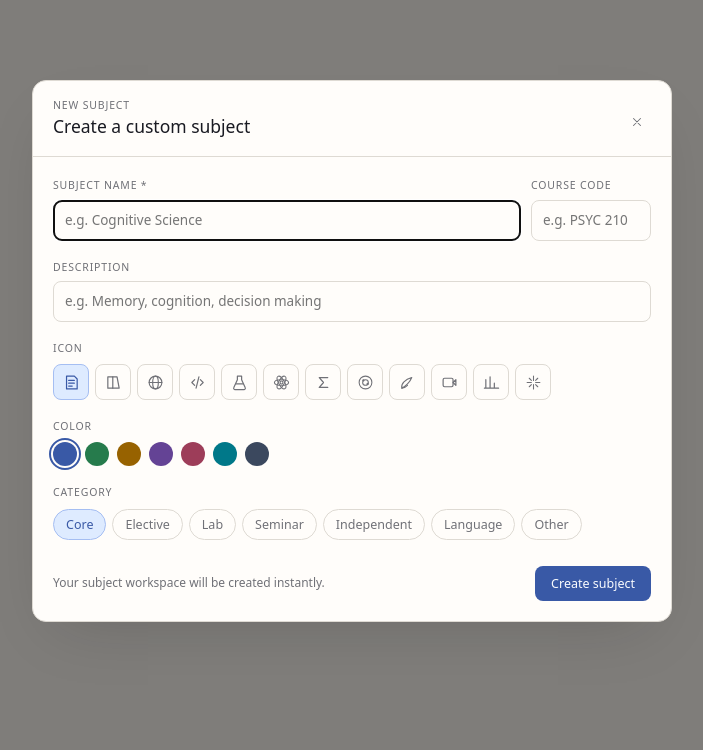
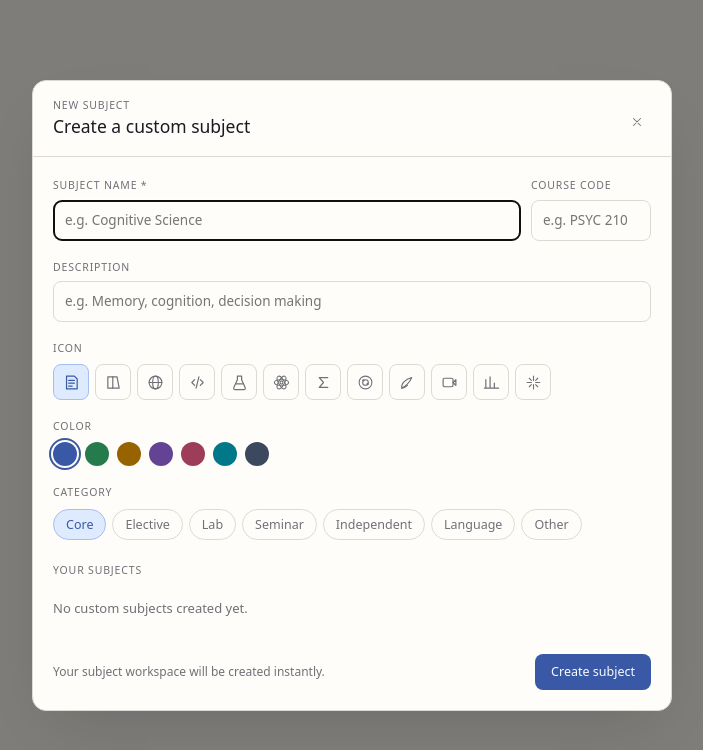
Before and after one commit to NBRiteshVarshan/LearnLensV2.0, a React app in the folder frontend/: page / in a window 1280 px wide. Both pictures are taken after a click on the button 210 px from the left and 343 px from the top of the page. Shown: the top 750 px of the page, without its empty margins (288-991 px from the left). Built offline with nearby package versions, Linux system fonts and the light colour scheme; the HTML template or start-up script is replaced by a standard one.

Commit message:
Added delete subjects.

```diff
--- a/frontend/src/App.jsx
+++ b/frontend/src/App.jsx
@@ -147,13 +147,23 @@ export default function App() {
   const openAddSubject = () => setAddSubjOpen(true);
 
   const addSubject = (template) => {
-    setUserSubjects(s => {
-      if (s.find(x => x.id === template.id)) return s;
-      return [...s, blankSubject(template)];
-    });
-    setAddSubjOpen(false);
-    setRoute({ view: "subject", id: template.id });
-  };
+  setUserSubjects((s) => {
+    if (s.find((x) => x.id === template.id)) return s;
+    return [...s, blankSubject(template)];
+  });
+
+  setAddSubjOpen(false);
+  setRoute({ view: "subject", id: template.id });
+};
+
+const deleteSubject = (id) => {
+  setUserSubjects((s) => s.filter((x) => x.id !== id));
+
+  // if currently opened subject gets deleted
+  if (route.view === "subject" && route.id === id) {
+    setRoute({ view: "dashboard" });
+  }
+};
 
   let body = null;
   if (route.view === "dashboard")  body = <Dashboard setRoute={setRoute} workflow={t.workflow} onAddSubject={openAddSubject} />;
@@ -194,8 +204,13 @@ export default function App() {
 
       <CommandBar open={cmdOpen} onClose={() => setCmdOpen(false)} subjects={subjects} setRoute={setRoute} />
 
-      <AddSubjectModal open={addSubjOpen} onClose={() => setAddSubjOpen(false)}
-        existing={userSubjects} onAdd={addSubject} />
+      <AddSubjectModal
+        open={addSubjOpen}
+        onClose={() => setAddSubjOpen(false)}
+        existing={userSubjects}
+        onAdd={addSubject}
+        onDelete={deleteSubject}
+      />
 
       <TimerPanel open={timerOpen} onClose={() => setTimerOpen(false)} />
 
@@ -250,7 +265,7 @@ export default function App() {
 // ── Add Subject modal ──────────────────────────────────────────────────────
 const CUSTOM_TAG_OPTIONS = ["Core", "Elective", "Lab", "Seminar", "Independent", "Language", "Other"];
 
-function AddSubjectModal({ open, onClose, existing, onAdd }) {
+function AddSubjectModal({ open, onClose, existing, onAdd, onDelete }) {
   const [form, setForm] = useState({
     name: "",
     code: "",
@@ -544,6 +559,119 @@ function AddSubjectModal({ open, onClose, existing, onAdd }) {
             </div>
           </div>
 
+          {/* Existing Subjects */}
+          <div
+            style={{
+              display: "flex",
+              flexDirection: "column",
+              gap: 10,
+              paddingTop: 4,
+            }}
+          >
+            <label className="label-xs">Your Subjects</label>
+
+            {existing.length === 0 ? (
+              <div
+                style={{
+                  fontSize: 13,
+                  color: "var(--ink-3)",
+                  padding: "10px 0",
+                }}
+              >
+                No custom subjects created yet.
+              </div>
+            ) : (
+              <div
+                style={{
+                  display: "flex",
+                  flexDirection: "column",
+                  gap: 8,
+                  maxHeight: 180,
+                  overflowY: "auto",
+                  paddingRight: 4,
+                }}
+              >
+                {existing.map((subj) => {
+                  const IconComp = Ic[subj.icon] || Ic.Note;
+
+                  return (
+                    <div
+                      key={subj.id}
+                      style={{
+                        display: "flex",
+                        alignItems: "center",
+                        justifyContent: "space-between",
+                        border: "1px solid var(--line)",
+                        borderRadius: "var(--r)",
+                        padding: "10px 12px",
+                        background: "var(--surface-2)",
+                      }}
+                    >
+                      <div
+                        style={{
+                          display: "flex",
+                          alignItems: "center",
+                          gap: 10,
+                        }}
+                      >
+                        <div
+                          style={{
+                            width: 30,
+                            height: 30,
+                            borderRadius: 8,
+                            background: "var(--accent-soft)",
+                            color: "var(--accent)",
+                            display: "grid",
+                            placeItems: "center",
+                          }}
+                        >
+                          <span style={{ width: 15, height: 15 }}>
+                            <IconComp />
+                          </span>
+                        </div>
+
+                        <div>
+                          <div
+                            style={{
+                              fontSize: 14,
+                              fontWeight: 500,
+                              color: "var(--ink)",
+                            }}
+                          >
+                            {subj.name}
+                          </div>
+
+                          <div
+                            style={{
+                              fontSize: 12,
+                              color: "var(--ink-3)",
+                            }}
+                          >
+                            {subj.tag || "Custom"}
+                          </div>
+                        </div>
+                      </div>
+
+                      <button
+                        onClick={() => onDelete(subj.id)}
+                        style={{
+                          padding: "6px 10px",
+                          borderRadius: 8,
+                          border: "1px solid var(--line)",
+                          background: "transparent",
+                          color: "var(--due)",
+                          fontSize: 12,
+                          cursor: "pointer",
+                        }}
+                      >
+                        Delete
+                      </button>
+                    </div>
+                  );
+                })}
+              </div>
+            )}
+          </div>
           {/* Footer */}
           <div
             style={{
```
